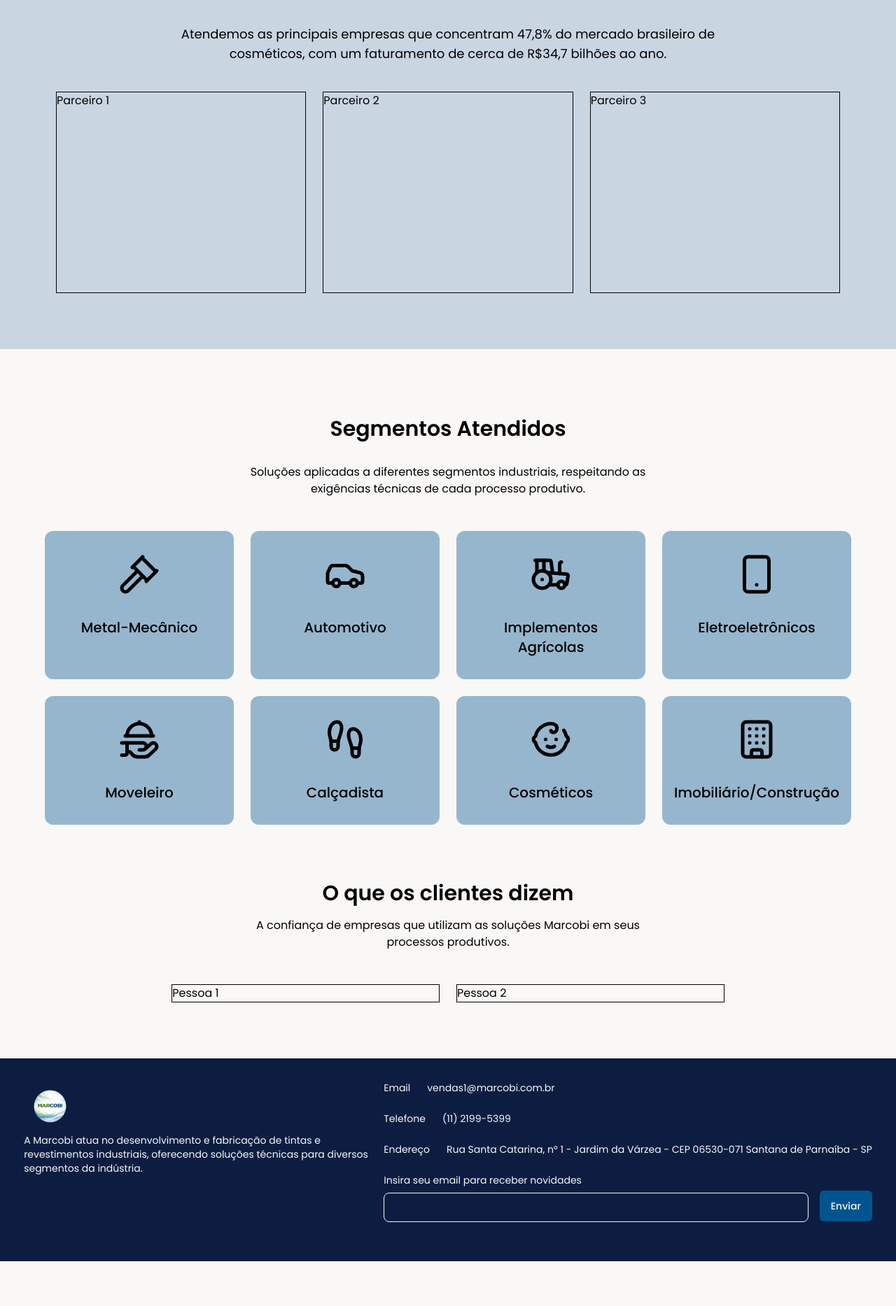
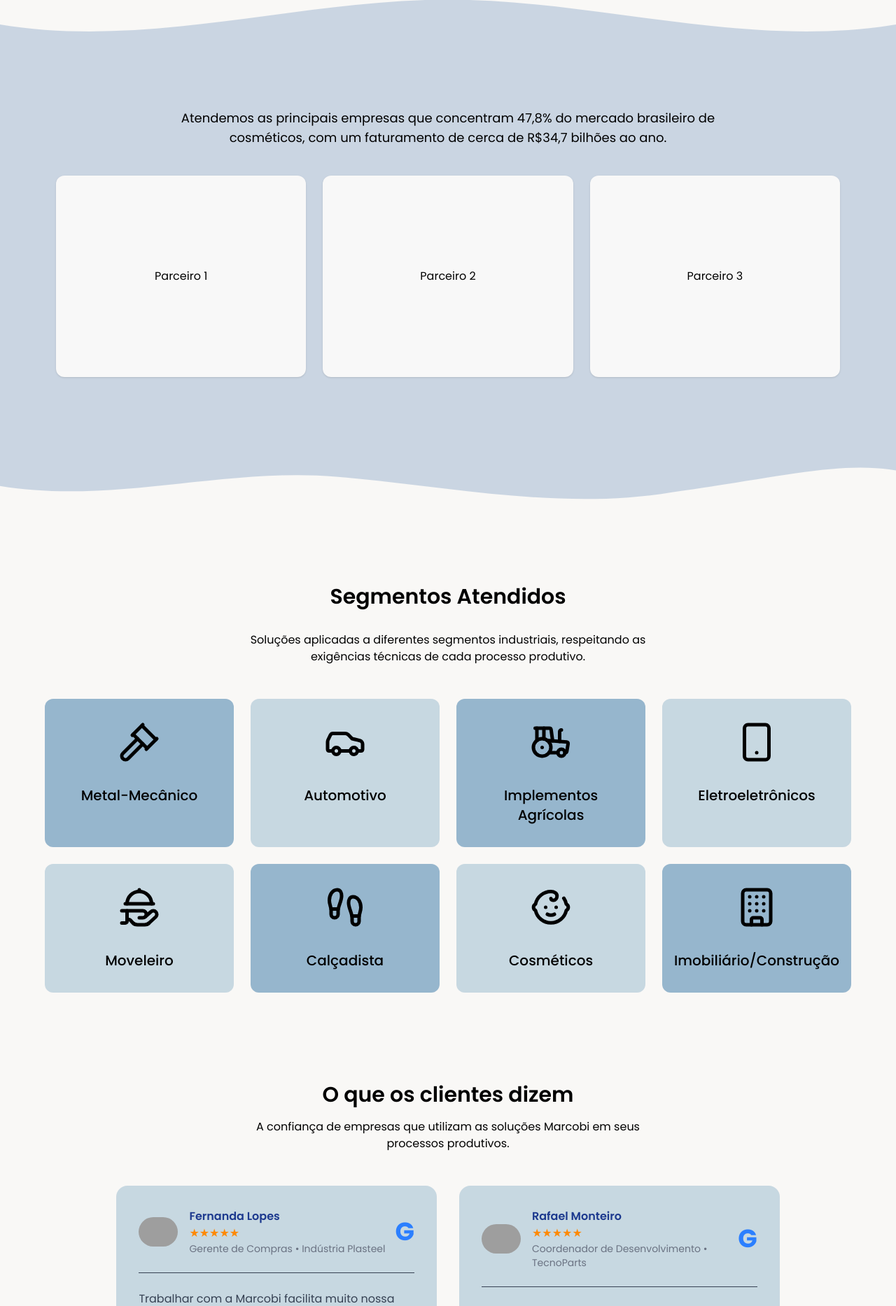
Before and after one commit to H-Leone/mcb, a Next.js app: page / in a window 1280 px wide. Shown: the part 1560-3427 px from the top of the page at 70% size. Before the commit the page ends 3363 px from the top, so only its background shows below. Built offline with nearby package versions, Linux system fonts and the light colour scheme; grey boxes are pictures that could not be loaded.

Commit message:
some changes

```diff
--- a/src/app/page.tsx
+++ b/src/app/page.tsx
@@ -22,6 +22,25 @@ function HomePage() {
         { name: "Cosméticos", icon: <Baby size={60} /> },
         { name: "Imobiliário/Construção", icon: <Building size={60} /> },
     ];
+
+    const testimonials = [
+        {
+            name: "Fernanda Lopes",
+            role: "Gerente de Compras",
+            company: "Indústria Plasteel",
+            avatar: "/testimonials/fernanda.jpg",
+            rating: 5,
+            text: "Trabalhar com a Marcobi facilita muito nossa rotina. Além da qualidade dos produtos, o suporte técnico e o cumprimento de prazos fazem toda a diferença no relacionamento comercial."
+        },
+        {
+            name: "Rafael Monteiro",
+            role: "Coordenador de Desenvolvimento",
+            company: "TecnoParts",
+            avatar: "/testimonials/rafael.jpg",
+            rating: 5,
+            text: "Utilizamos soluções da Marcobi em diferentes aplicações industriais. A performance dos revestimentos e a flexibilidade técnica para atender necessidades específicas são pontos fortes da empresa."
+        }
+    ]
 
     return (
         <div className="h-[2000px] pt-32">
@@ -60,7 +79,7 @@ function HomePage() {
             </section>
 
             <section className="my-24 space-y-16">
-                <p className="text-3xl font-medium text-center">Para cada momento, um Nubank diferente</p>
+                <p className="text-3xl font-medium text-center">Para cada necessidade, um produto diferente</p>
 
                 <div className="flex justify-center items-center gap-6">
                     {[1, 2, 3].map(item => (
@@ -71,16 +90,50 @@ function HomePage() {
                 </div>
             </section>
 
-            <section className="bg-slate-300 w-full mx-auto my-24 p-20 space-y-10">
-                <p className="w-3/4 text-lg text-center mx-auto">Atendemos as principais empresas que concentram 47,8% do mercado brasileiro de cosméticos, com um faturamento de cerca de R$34,7 bilhões ao ano.</p>
+            <section className="relative overflow-hidden bg-slate-300 w-full mx-auto my-24 py-50">
+                <svg
+                    className="absolute top-0 left-0 w-full"
+                    viewBox="0 0 1440 140"
+                    preserveAspectRatio="none"
+                >
+                    <path
+                        fill="#F9F8F6"
+                        d="M0,90 C240,130 480,50 720,50 960,50 1200,130 1440,90 L1440,0 L0,0 Z"
+                    />
+                </svg>
+
+                <svg
+                    className="absolute bottom-0 left-0 w-full"
+                    viewBox="0 0 1440 160"
+                    preserveAspectRatio="none"
+                >
+                    <path
+                        fill="#F9F8F6"
+                        d="M0,110
+                            C180,140 360,80 540,95
+                            C720,110 900,150 1080,120
+                            C1260,95 1350,70 1440,85
+                            L1440,160
+                            L0,160 Z"
+                    />
+                </svg>
+
+                <div className="relative z-10 px-20 space-y-10">
+                    <p className="w-3/4 text-lg text-center mx-auto">
+                        Atendemos as principais empresas que concentram 47,8% do mercado brasileiro de cosméticos, com um faturamento de cerca de R$34,7 bilhões ao ano.
+                    </p>
 
                     <ul className="grid grid-cols-3 gap-6">
-                    {[1, 2, 3].map((item) => (
-                        <div key={item} className="border h-72">
+                        {[1, 2, 3].map(item => (
+                            <div
+                                key={item}
+                                className="bg-white rounded-xl h-72 flex items-center justify-center shadow-sm"
+                            >
                                 Parceiro {item}
                             </div>
                         ))}
                     </ul>
+                </div>
             </section>
 
             <section className="px-16 space-y-8">
@@ -90,25 +143,74 @@ function HomePage() {
                     respeitando as exigências técnicas de cada processo produtivo.</p>
 
                 <div className="grid grid-cols-4 gap-6">
-                    {segments.map(segment => (
-                        <div key={segment.name} className="flex flex-col items-center bg-blue/40 text-center p-8 rounded-xl space-y-8">
+                    {segments.map((segment, index) => {
+                        const col = index % 4
+                        const row = Math.floor(index / 4)
+                        const isDark = (row + col) % 2 === 0
+
+                        return (
+                            <div
+                                key={segment.name}
+                                className={`flex flex-col items-center text-center p-8 rounded-xl space-y-8 ${isDark ? "bg-blue/40" : "bg-blue/20"
+                                    }`}
+                            >
                                 {segment.icon}
                                 <p className="text-xl font-medium">{segment.name}</p>
                             </div>
-                    ))}
+                        )
+                    })}
                 </div>
             </section>
 
-            <section className="px-12 py-20">
-                <p className="text-3xl font-semibold text-center">O que os clientes dizem</p>
+            <section className="px-12 py-32">
+                <p className="text-3xl font-semibold text-center">
+                    O que os clientes dizem
+                </p>
 
-                <p className="w-xl text-center mx-auto mt-4 mb-12">A confiança de empresas que utilizam as soluções Marcobi em seus processos produtivos.</p>
+                <p className="w-xl text-center mx-auto mt-4 mb-12">
+                    A confiança de empresas que utilizam as soluções Marcobi em seus processos produtivos.
+                </p>
 
-                <ul className="w-2/3 mx-auto grid grid-cols-2 gap-6">
-                    {[1,2].map(diniz => (
-                        <div key={diniz} className="border">
-                            Pessoa {diniz}
+                <ul className="w-4/5 mx-auto grid grid-cols-2 gap-8">
+                    {testimonials.map((t, index) => (
+                        <li
+                            key={index}
+                            className="bg-blue/20 rounded-2xl p-8 space-y-6"
+                        >
+                            <div className="flex items-center justify-between">
+                                <div className="flex items-center gap-4">
+                                    <Image
+                                        src={t.avatar}
+                                        alt={t.name}
+                                        width={56}
+                                        height={56}
+                                        className="rounded-full object-cover"
+                                    />
+
+                                    <div>
+                                        <p className="font-semibold text-blue-900">
+                                            {t.name}
+                                        </p>
+
+                                        <div className="flex items-center gap-1 text-orange-400">
+                                            {"★".repeat(t.rating)}
                                         </div>
+
+                                        <p className="text-sm text-gray-500">
+                                            {t.role} • {t.company}
+                                        </p>
+                                    </div>
+                                </div>
+
+                                <span className="text-4xl font-bold text-blue-500">
+                                    G
+                                </span>
+                            </div>
+
+                            <div className="border-t pt-6 text-gray-700 leading-relaxed">
+                                {t.text}
+                            </div>
+                        </li>
                     ))}
                 </ul>
             </section>
--- a/src/components/header.tsx
+++ b/src/components/header.tsx
@@ -30,11 +30,11 @@ function Header() {
         <header
             className={`w-full h-16 fixed left-1/2 -translate-x-1/2 z-50
                 backdrop-blur-md container flex justify-evenly items-center px-4 rounded-2xl gap-8
-                transition-all duration-300 ease-in-out border w-full top-[30px]
+                transition-all duration-300 ease-in-out border top-[30px]
                 ${scrolled
-                            ? "bg-white max-w-4/5 md:max-w-[800px] border-muted/40"
-                            : "max-w-4/5 border-transparent"
-                        }
+                    ? "bg-white/50 max-w-4/5 md:max-w-[800px] border-neutral-200"
+                    : "bg-transparent max-w-4/5 border-transparent"
+                }
             `}
         >
             <Image
@@ -46,9 +46,7 @@ function Header() {
 
             <ul className="flex items-center gap-6">
                 {tabs.map(tab => (
-                    <li key={tab.path}>
-                        {tab.name}
-                    </li>
+                    <li key={tab.path}>{tab.name}</li>
                 ))}
             </ul>
 
```
Lines whose indentation alone changed are shown as unchanged.
